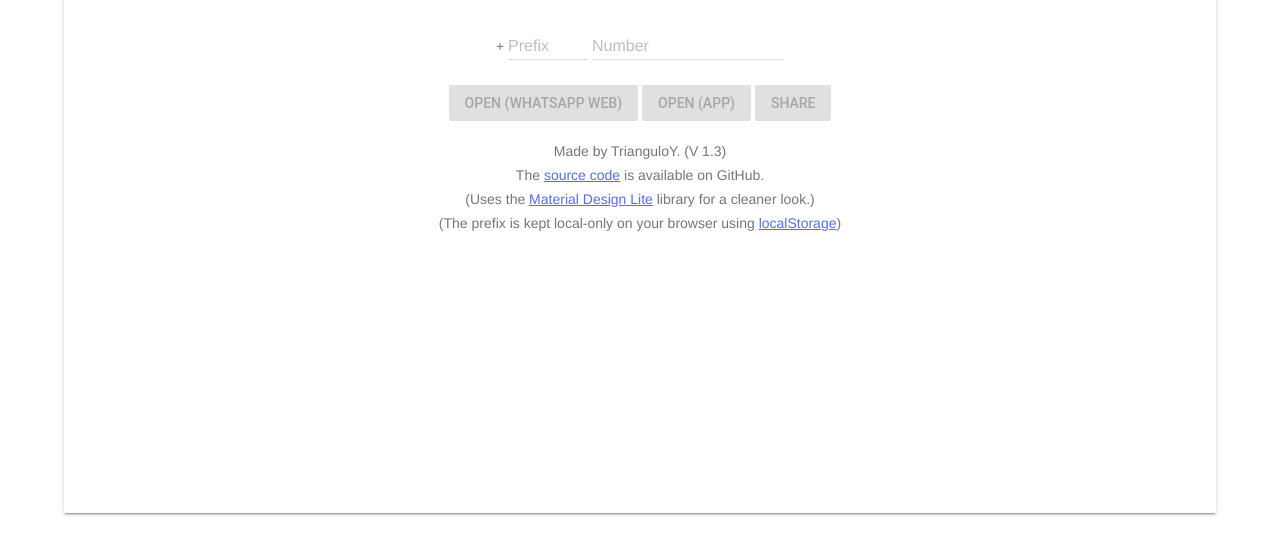
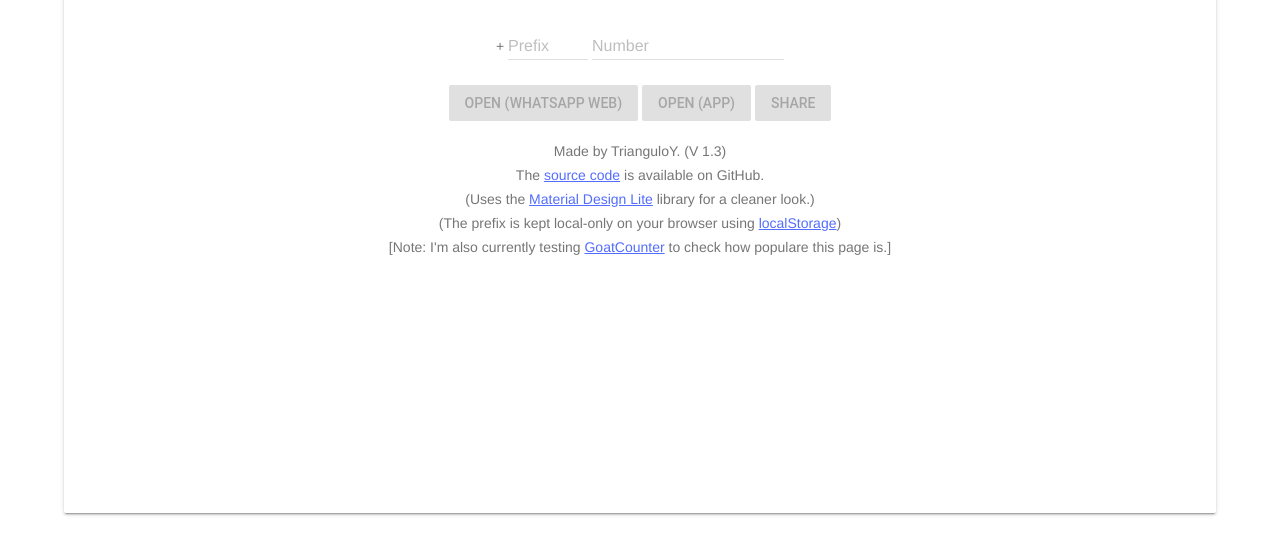
Before and after one commit to TrianguloY/OpenInWhatsapp_Web, a plain HTML site: page index.html in a window 1280 px wide. Shown: the part 237-792 px from the top of the page. Drawn offline with nearby package versions, Linux system fonts and the light colour scheme.

Commit message:
added goat counter

```diff
--- a/index.html
+++ b/index.html
@@ -9,6 +9,7 @@
 <script defer src="https://code.getmdl.io/1.3.0/material.min.js"></script>
 
 <!--<script async src="https://arc.io/widget.js#JnX5qiNK"></script>-->
+<script data-goatcounter="https://trianguloy.goatcounter.com/count" async src="//gc.zgo.at/count.js"></script>
 
 <style>
 .mycard {
@@ -65,6 +66,8 @@
 	(The prefix is kept local-only on your browser using <a href="https://developer.mozilla.org/en-US/docs/Web/API/Window/localStorage">localStorage</a>)
 	<!--</br>
 	[Note: I'm also currently testing the <a href="https://arc.io/about/" target="_blank">arc.io</a> service. It is a no-ads alternative, but you can opt out from the blue circle at the bottom left (if it is not shown you probably have an adblocker so you are not using it) or from <a href="https://arc.io/optOut?referrerPropertyId=JnX5qiNK&referrerOrigin=https%3A%2F%2Ftrianguloy.github.io" target="_blank">here</a>.]-->
+	</br>
+	[Note: I'm also currently testing <a href="https://www.goatcounter.com/" target="_blank">GoatCounter</a> to check how populare this page is.]
 	</p>
 
 </div></center></div>
```
